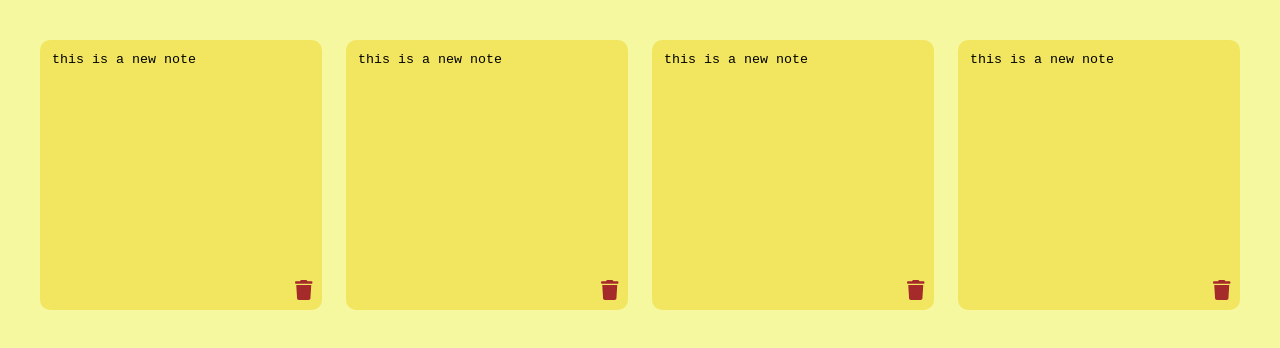
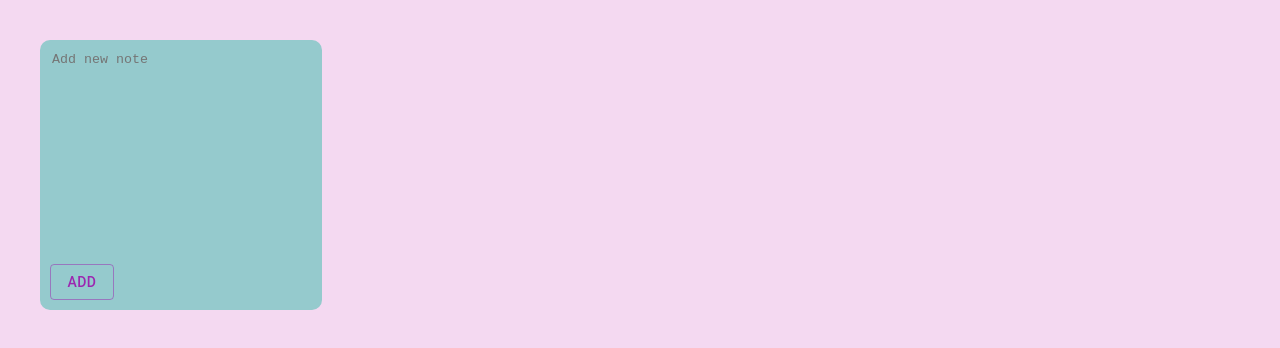
Before and after one commit to muntahaKhan122/notes, a React (Create React App) app: page / in a window 1280 px wide. Shown: the top 348 px of the page. Built offline with nearby package versions, Linux system fonts and the light colour scheme.

Commit message:
used redux to store data

```diff
--- a/package.json
+++ b/package.json
@@ -17,6 +17,8 @@
     "react-dom": "^18.0.0",
     "react-redux": "^8.0.1",
     "react-scripts": "5.0.0",
+    "react-toastify": "^9.0.1",
+    "react-uuid": "^1.0.2",
     "web-vitals": "^2.1.4"
   },
   "scripts": {
--- a/src/Css/note.css
+++ b/src/Css/note.css
@@ -1,5 +1,14 @@
 .note{
- background-color:#F2E661;
+ background-color:#FA90E3;
+ height: 250px;
+ border-radius: 10px;
+ display: flex;
+ flex-direction: column;
+ padding: 10px;
+ justify-content: space-between;
+}
+.newNote{
+    background-color:#95CACD;
  height: 250px;
  border-radius: 10px;
  display: flex;
@@ -13,9 +22,10 @@ textarea{
     empty-cells: hide;
     resize: none;
     outline: none;
-
 }
 .foot{
  display: flex;
- justify-content: end;
+ justify-content: space-between;
+ align-items: center;
+
 }
--- /dev/null
+++ b/src/components/NewNote.js
@@ -0,0 +1,41 @@
+import { useState } from 'react';
+import '../Css/note.css';
+import { FontAwesomeIcon } from '@fortawesome/react-fontawesome';
+import { faTrash } from '@fortawesome/free-solid-svg-icons';
+import Button from '@mui/material/Button';
+import uuid from 'react-uuid';
+import { useSelector, useDispatch } from 'react-redux';
+import { addNote, deleteNote } from '../features/notes/notesSlice.js';
+
+function NewNote() {
+const [note,setNote]= useState();
+const dispatch = useDispatch();
+
+const saveNote = () => {
+
+  if(note.length>0)
+  {
+    var Note= {text:note, id:uuid()};
+    setNote('');
+  dispatch( addNote(Note));
+  }
+}
+const setText = (e) =>{
+  setNote(e.target.value);
+}
+
+
+  return (
+    <div className="newNote">
+     <textarea rows='12' cols='10' onChange={setText} placeholder={'Add new note'} value={note}></textarea>
+     <div className='foot'>
+     <Button variant="outlined" color="secondary" onClick={saveNote} >
+        Add
+      </Button>
+       </div>
+    </div>
+  );
+}
+
+
+export default NewNote;
--- a/src/components/Notes.js
+++ b/src/components/Notes.js
@@ -1,18 +1,56 @@
-import { useState } from 'react';
+import { useEffect, useState } from 'react';
 import '../Css/note.css';
 import { FontAwesomeIcon } from '@fortawesome/react-fontawesome';
-import { faTrash } from '@fortawesome/free-solid-svg-icons'
+import { faTrash } from '@fortawesome/free-solid-svg-icons';
+import Button from '@mui/material/Button';
+import uuid from 'react-uuid';
+import { useSelector, useDispatch } from 'react-redux';
+import { editNote, deleteNote } from '../features/notes/notesSlice.js';
+import Toast from './Toast';
 
 
-function Notes() {
-const [note,setNote]= useState();
+function Notes({id,text}) {
+const [note,setNote]= useState(text);
+const dispatch = useDispatch();
+const [toast,setToast]=useState(false);
+const [toastText,setToastText]=useState();
+const [toastType,setToastType]=useState();
+
+
+const setText = (e) =>{
+
+  setNote(e.target.value);
+}
+const delNote = (id) =>{
+  setToastText('Deleted!');
+  setToastType("del");
+  dispatch(deleteNote(id));
+  setToast(true);
+}
+const saveNote = () =>{
+  setToastText('Saved successfully');
+  setToastType("success");
+  dispatch(editNote({id:id,text:note}));
+  setToast(true);
+}
 
   return (
+    <>
+    <Toast active={toast} setToast={setToast} type={toastType} text={toastText}/>
     <div className="note">
-     <textarea rows='12' cols='10'>this is a new note</textarea>
-     <div className='foot'><FontAwesomeIcon icon={faTrash} color={'brown'} size={"lg"}/></div>
+     <textarea rows='12' cols='10' onChange={setText} placeholder={'Start Typing'} spellCheck={false} value={note} id={id}></textarea>
+     <div className='foot'>
+      <Button variant="outlined" color="secondary" onClick={saveNote}  >
+        Save
+      </Button>
+       <Button onClick={()=>delNote(id)} >
+         <FontAwesomeIcon className='delBtn' icon={faTrash} color={'#9c27b0'} size={"lg"} />
+       </Button>
+       </div>
     </div>
+    </>
   );
 }
 
+
 export default Notes;
--- /dev/null
+++ b/src/components/Toast.js
@@ -0,0 +1,45 @@
+import * as React from 'react';
+import { ToastContainer, toast } from 'react-toastify';
+
+import 'react-toastify/dist/ReactToastify.css';
+export default function Toast({type,text,active,setToast}) {
+
+  const notify = () => toast({text});
+  const  notifySuccess = () => toast.success({text});
+
+  React.useEffect(()=>{
+  console.log(type,text,active);
+    if(active){
+      if(type==="success")
+      {
+        console.log("toast");
+        notifySuccess();
+      }
+      else
+      {
+        console.log("toast");
+        notify();
+      }
+      setTimeout(() => {
+        setToast(false);
+      }, 2000);
+    }
+
+
+  },[active,type]);
+
+
+    return (
+      <ToastContainer
+      position="top-right"
+      autoClose={1500}
+      hideProgressBar
+      newestOnTop={false}
+      closeOnClick
+      rtl={false}
+      pauseOnFocusLoss
+      draggable
+      pauseOnHover
+      />
+  );
+}
--- a/src/features/notes/notesSlice.js
+++ b/src/features/notes/notesSlice.js
@@ -14,14 +14,21 @@ export const notesSlice = createSlice({
       state.value.push(action.payload);
     },
     deleteNote: (state,action) => {
+
      var ind= state.value.findIndex(obj => obj.id === action.payload);
      state.value.splice(ind,1);
     },
+    editNote: (state,action) => {
+
+      var ind= state.value.findIndex(obj => obj.id === action.payload.id);
+      state.value[ind].text=action.payload.text;
+     },
+
 
   },
 })
 
 // Action creators are generated for each case reducer function
-export const { addNote , deleteNote } = notesSlice.actions
+export const { addNote , deleteNote , editNote } = notesSlice.actions
 
 export default notesSlice.reducer
--- a/src/index.css
+++ b/src/index.css
@@ -5,7 +5,7 @@ body {
     sans-serif;
   -webkit-font-smoothing: antialiased;
   -moz-osx-font-smoothing: grayscale;
-  background-color: #F6F8A0;
+  background-color: #F4D9F1;
 }
 
 code {
--- a/src/pages/notes.js
+++ b/src/pages/notes.js
@@ -1,37 +1,44 @@
 import * as React from 'react';
-import { styled } from '@mui/material/styles';
-import Box from '@mui/material/Box';
-import Paper from '@mui/material/Paper';
 import Grid from '@mui/material/Grid';
 import Notes from '../components/Notes';
+import NewNote from '../components/NewNote';
+import { connect } from 'react-redux';
 
-const Item = styled(Paper)(({ theme }) => ({
-  backgroundColor: theme.palette.mode === 'dark' ? '#1A2027' : '#fff',
-  ...theme.typography.body2,
-  padding: theme.spacing(1),
-  textAlign: 'center',
-  color: theme.palette.text.secondary,
-}));
 
-function Note() {
+function Note(props) {
+
+
+
+
   return (
    <div style={{ padding : '40px' }}>
    <Grid container spacing={3}>
-  <Grid item xs={3}>
-<Notes/>
+
+
+  <Grid item  xs={12} sm={6} md={3}>
+  <NewNote/>
   </Grid>
-  <Grid item xs={3}>
-  <Notes/>
-  </Grid>
-  <Grid item xs={3}>
-  <Notes/>
-  </Grid>
-  <Grid item xs={3}>
-  <Notes/>
-  </Grid>
+
+   {props.notes.length > 0 ?
+   props.notes.map((note)=>{
+
+    return(
+    <Grid key={note.id} item xs={12} sm={6} md={3}>
+    <Notes  id={note.id} text={note.text}/>
+    </Grid>
+    );
+  }): ''}
+
+
 </Grid>
 </div>
   );
 }
 
-export default Note;
+function mapStateToProps(state) {
+  console.log('logggin',state.notes);
+  return {
+    notes:state.notes.value
+  }
+}
+export default connect(mapStateToProps)(Note)
```
Also changed, not shown: src/Css/alert.css (added, +26 -0 lines), 1 other file (tests, documents, lock files or other folders).
